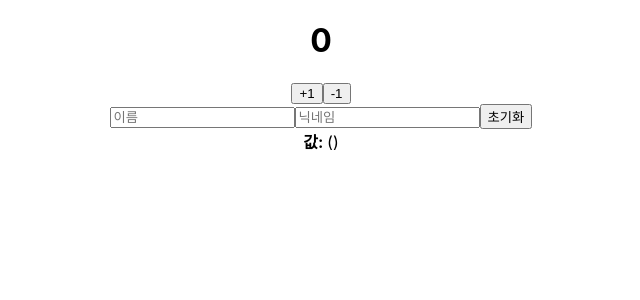
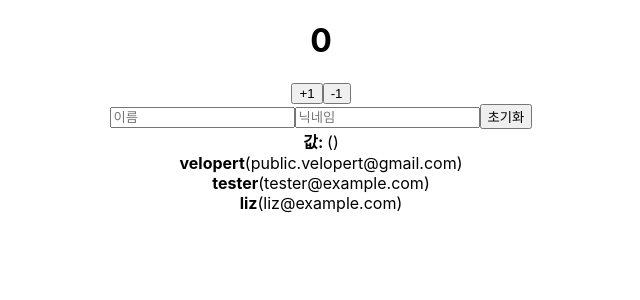
Before and after one commit to hyunjunyong/react-study, a React (Create React App) app: page / in a window 1280 px wide. Shown: the top 300 px of the page, without its empty margins (319-959 px from the left). Built offline with nearby package versions, Linux system fonts and the light colour scheme.

Commit message:
array rendering

```diff
--- a/src/App.jsx
+++ b/src/App.jsx
@@ -1,11 +1,13 @@
 import './App.css';
 import Counter from './counter'
 import InputSample from './InputSample'
+import UserList from './UserList'
 function App() {
   return (
     <div className="App">
       <Counter />
       <InputSample />
+      <UserList />
     </div>
   );
 }
--- /dev/null
+++ b/src/UserList.jsx
@@ -0,0 +1,40 @@
+import React from 'react';
+
+const User=({user})=>{
+  return (
+    <div>
+      <b>{user.username}</b>
+      <span>({user.email})</span>
+    </div>
+  )
+}
+
+const UserList = () =>{
+  const users= [
+    {
+      id: 1,
+      username: 'velopert',
+      email: 'public.velopert@gmail.com'
+    },
+    {
+      id: 2,
+      username: 'tester',
+      email: 'tester@example.com'
+    },
+    {
+      id: 3,
+      username: 'liz',
+      email: 'liz@example.com'
+    }
+  ]
+
+  return (
+    <div>
+      {users.map(user=>(
+        <User user={user} key={user.id}/>
+      ))}
+    </div>
+  )
+}
+
+export default UserList
```
